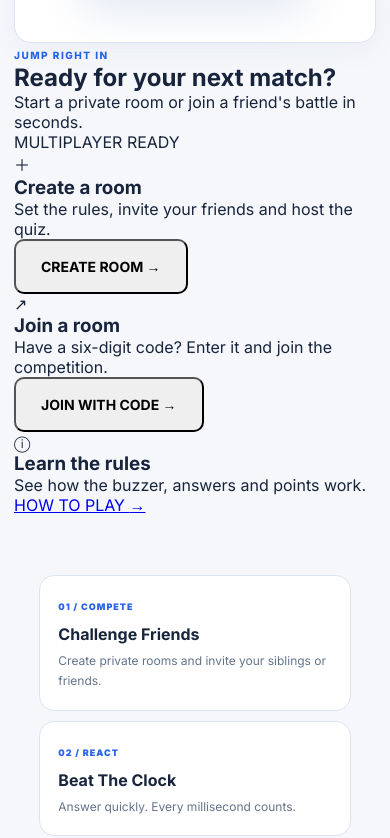
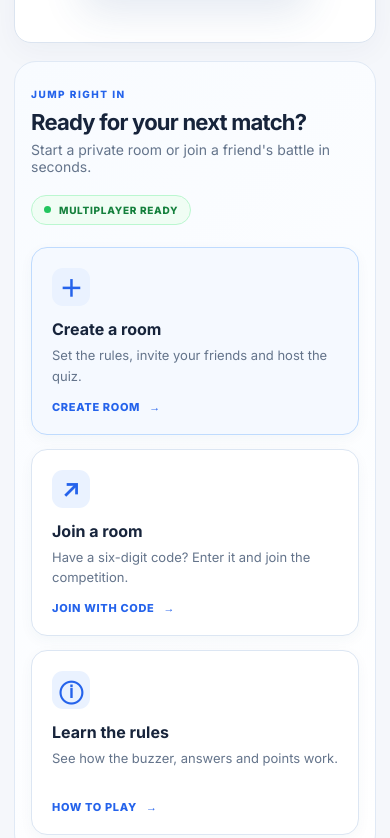
Before and after one commit to priyanshu-bokde/first-tap-wins, a website: page index.html in a window 390 px wide. Shown: the part 1057-1895 px from the top of the page. Drawn offline with nearby package versions, Linux system fonts and the light colour scheme; no server answers.

Commit message:
Style responsive dashboard quick-action cards

```diff
--- a/responsive.css
+++ b/responsive.css
@@ -149,3 +149,25 @@ footer{margin:20px 0 0 248px;padding:22px 30px;border-top:1px solid var(--border
 @media(prefers-reduced-motion:no-preference){
   html{scroll-behavior:smooth}
 }
+
+
+/* Dashboard quick actions */
+.quick-actions{
+  margin:26px 0 30px;padding:30px;border:1px solid #e0e9f5;
+  border-radius:22px;background:linear-gradient(135deg,#f8fbff,#fff);
+}
+.quick-actions-heading{display:flex;align-items:flex-end;justify-content:space-between;gap:20px;margin-bottom:22px}
+.quick-actions-heading h2{margin:7px 0 6px;color:#17243b;font-size:clamp(22px,2.5vw,30px);letter-spacing:-.035em}
+.quick-actions-heading p{margin:0;color:#64748b;font-size:14px}
+.quick-live-pill{display:inline-flex;align-items:center;gap:8px;padding:8px 12px;border:1px solid #bbf7d0;border-radius:999px;background:#f0fdf4;color:#15803d;font-size:10px;font-weight:800;letter-spacing:.07em;white-space:nowrap}
+.quick-live-pill span{width:7px;height:7px;border-radius:50%;background:#22c55e}
+.quick-actions-grid{display:grid;grid-template-columns:repeat(3,minmax(0,1fr));gap:14px}
+.quick-action-card{display:flex;flex-direction:column;align-items:flex-start;gap:13px;min-height:205px;padding:20px;border:1px solid #dce6f3;border-radius:16px;background:#fff;box-shadow:0 4px 14px rgba(31,64,110,.04)}
+.quick-action-card.quick-action-primary{border-color:#bfdbfe;background:#f5f9ff}
+.quick-action-icon{display:grid;place-items:center;width:38px;height:38px;border-radius:11px;background:#eaf2ff;color:#2563eb;font-size:23px;font-weight:700}
+.quick-action-card h3{margin:0 0 6px;color:#17243b;font-size:16px}
+.quick-action-card p{margin:0;color:#64748b;font-size:13px;line-height:1.6}
+.quick-action-card button,.quick-action-card>a{display:inline-flex;align-items:center;gap:9px;margin-top:auto;padding:0;border:0;background:transparent;color:#2563eb;font-size:11px;font-weight:800;letter-spacing:.06em;text-decoration:none;cursor:pointer}
+.quick-action-card button:hover,.quick-action-card>a:hover{color:#1d4ed8}
+@media(max-width:900px){.quick-actions-grid{grid-template-columns:repeat(2,minmax(0,1fr))}.quick-action-card:last-child{grid-column:1/-1;min-height:150px}}
+@media(max-width:600px){.quick-actions{padding:20px 16px;margin:18px 0 24px}.quick-actions-heading{align-items:flex-start;flex-direction:column}.quick-actions-grid{grid-template-columns:1fr}.quick-action-card:last-child{grid-column:auto;min-height:185px}.quick-action-card{min-height:180px}}
```
